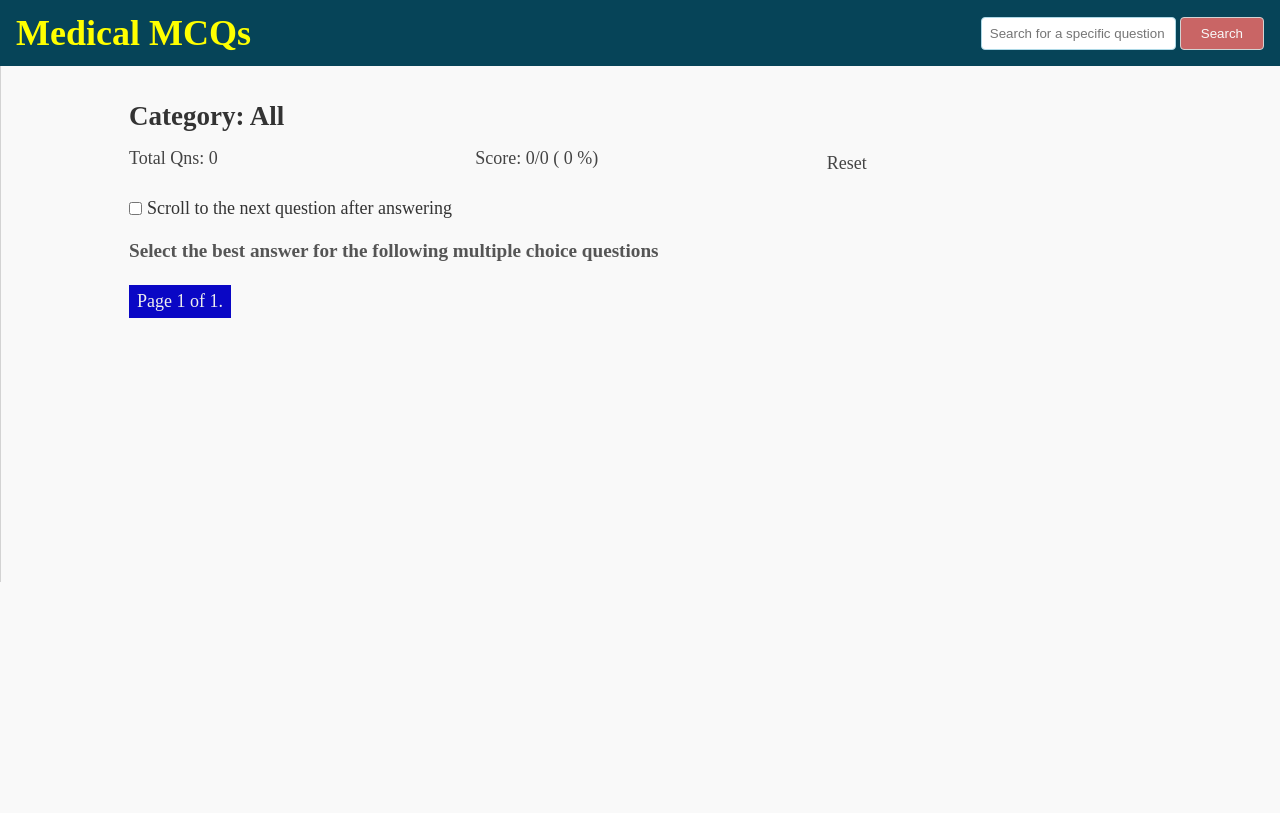
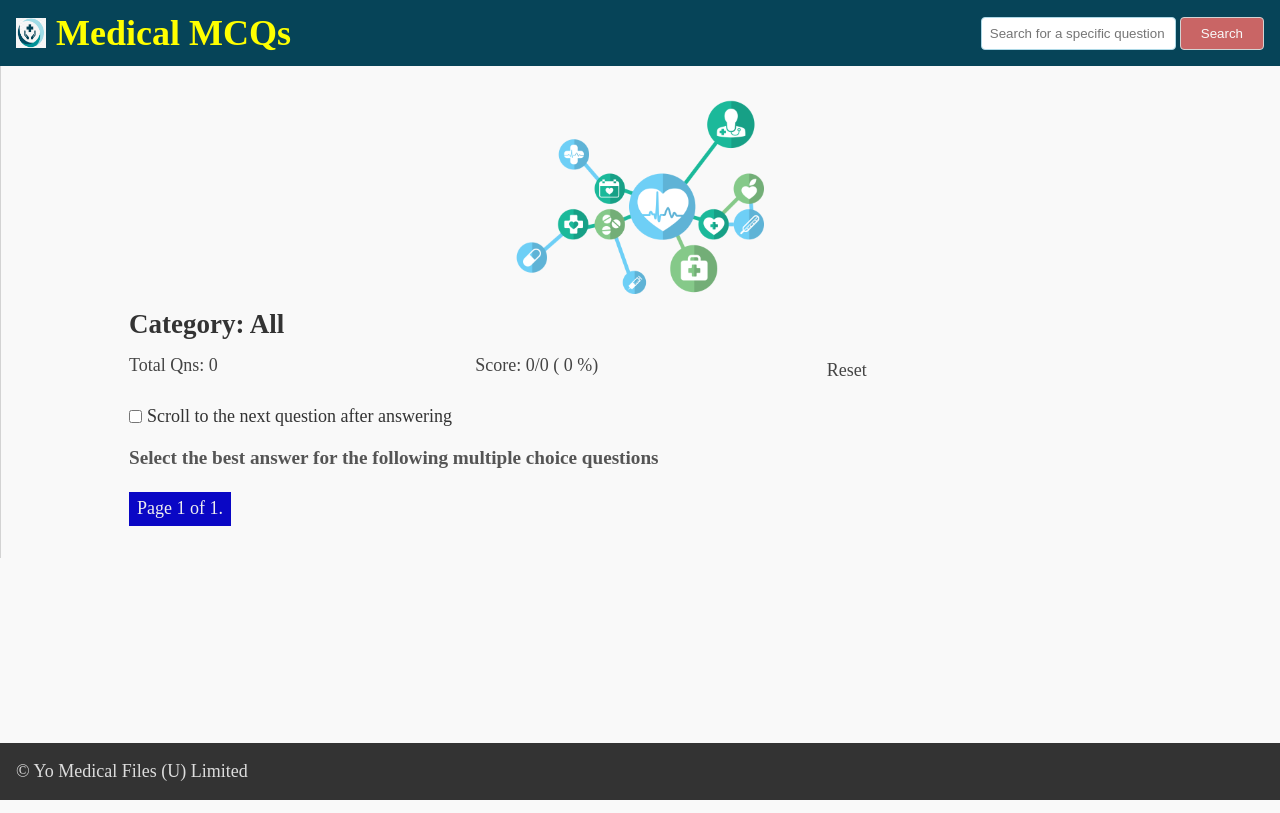
Before and after one commit to abiiranathan/medical-mcqs, a Django app: page / in a window 1280 px wide. Run offline with Django 3.2, Linux system fonts and the light colour scheme; data that the repository does not hold is empty; parts of the project's set-up code (start-up, migrations or seed data) failed here and were passed over.

Commit message:
Add static assets and heroku pipeline

```diff
--- a/core/static/style.css
+++ b/core/static/style.css
@@ -12,6 +12,15 @@
   --answered-color: rgba(202, 69, 158, 0.781);
 }
 
+.branding {
+  display: flex;
+  align-items: center;
+}
+
+.branding img {
+  margin-right: 10px;
+}
+
 body {
   background-color: var(--body-bg);
   min-height: 100vh;
@@ -19,7 +28,7 @@ body {
   font-size: 18px;
   font-size: sans-serif;
   line-height: 1.4;
-  overflow: hidden;
+  padding-bottom: 50px;
 }
 
 a {
@@ -86,10 +95,6 @@ header button:active {
 main {
   display: grid;
   grid-template-columns: auto 1fr;
-  height: calc(100vh - var(--nav-height));
-  max-height: 100vh;
-  overflow-x: hidden;
-  overflow-y: auto;
 }
 
 .score-board {
@@ -357,3 +362,13 @@ aside .category:hover {
 .hidden {
   display: none !important;
 }
+
+footer {
+  background-color: #333;
+  color: #ddd;
+  position: fixed;
+  bottom: 0;
+  left: 0;
+  width: 100%;
+  padding: 1rem;
+}
--- a/core/templates/index.html
+++ b/core/templates/index.html
@@ -6,11 +6,16 @@
     <meta http-equiv="X-UA-Compatible" content="IE=edge" />
     <meta name="viewport" content="width=device-width, initial-scale=1.0" />
     <title>Medical MCQS</title>
+    <link rel="shortcut icon" href="{% static 'favicon.ico' %}" type="image/x-icon">
+    <link rel="icon" href="{% static 'favicon.ico' %}" type="image/x-icon">
     <link rel="stylesheet" href="{% static 'style.css' %}" />
 </head>
 <body>
     <header>
-        <a href="/"><h1>Medical MCQs</h1></a>
+        <a href="/" class="branding">
+            <img src="{% static 'icon.jpg' %}" alt="Logo" width="30" height="30"/>
+            <h1>Medical MCQs</h1>
+        </a>
         <form action="/">
             <input name="query" id="search"
             value="{{ query }}"
@@ -30,6 +35,9 @@
             </div>
         </aside>
         <section class="questions">
+            <div style="text-align: center;">
+                <img src="{% static 'hero.png' %}" height="200" style="max-width: 100%;"/>
+            </div>
             <h1 class="site__title">Category: {%if category %}{{ category }}{% else %}All{% endif %}</h1>
             <div class="score-board">
                 <span>Total Qns: {{ totalCount }}</span>
@@ -89,6 +97,9 @@
             </div>
         </section>
         <div>
+        <footer>
+            <p>&copy; Yo Medical Files (U) Limited</p>
+        </footer>
     </main>
     <script src="{% static 'main.js' %}"></script>
 </body>
--- a/requirements.txt
+++ b/requirements.txt
@@ -1,5 +1,10 @@
 asgiref==3.3.4
+dj-database-url==0.5.0
 Django==3.2.2
+django-heroku==0.3.1
+gunicorn==20.1.0
+psycopg2==2.8.6
 python-dotenv==0.17.1
 pytz==2021.1
 sqlparse==0.4.1
+whitenoise==5.2.0
```
Also changed, not shown: medicalmcqs/settings.py (+10 -1 lines), medicalmcqs/wsgi.py (+0 -9 lines), core/static/favicon.ico (added), core/static/hero.png (added), core/static/icon.jpg (added), 2 other files.
